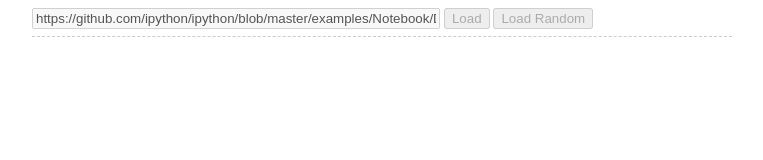
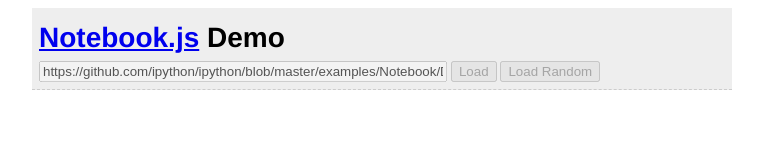
Before and after one commit to jsvine/notebookjs, a website with bundled scripts: page demo/index.html in a window 1280 px wide. Shown: the whole page, without its empty margins (258-1021 px from the left). Built offline with nearby package versions, Linux system fonts and the light colour scheme; no server answers.

Commit message:
Link demo header to repo page; tweak header style

```diff
--- a/demo/css/demo.css
+++ b/demo/css/demo.css
@@ -9,10 +9,17 @@
     margin: 0 auto;
 }
 
+#page-title {
+    padding: 0.25em 0;
+    margin: 0;
+}
+
 #controls {
     border-bottom: 1px dashed #CCC;
+    padding: 0.5em;
     padding-bottom: 0.5em;
     margin-bottom: 0.5em;
+    background-color: #EEE;
 }
 
 #github-url {
--- a/demo/index.html
+++ b/demo/index.html
@@ -1,7 +1,7 @@
 <!DOCTYPE html>
 <html>
     <head>
-        <title>Notebook.js demo</title>
+        <title>Notebook.js Demo</title>
         <meta charset="utf-8">
         <meta name="viewport" content="initial-scale=1">
         <script type="text/javascript" src="js/es5-shim.min.js"></script>
@@ -35,6 +35,7 @@
     <body>
         <div id="main">
             <div id="controls">
+                <h1 id="page-title"><a href="https://github.com/jsvine/notebookjs">Notebook.js</a> Demo</h1>
                 <input id="github-url" placeholder="URL to .ipynb file on GitHub"></input>
                 <button id="load">Load</button>
                 <button id="load-random">Load Random</button>
```
